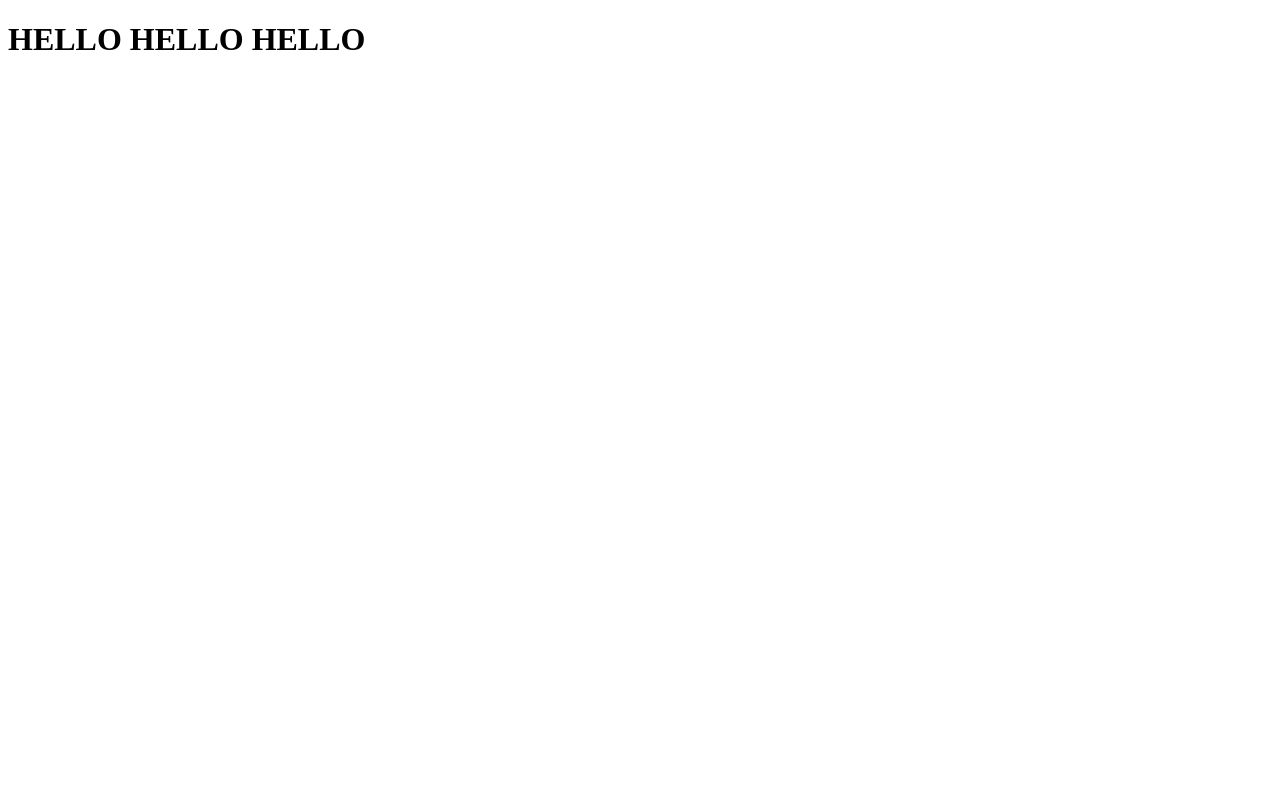
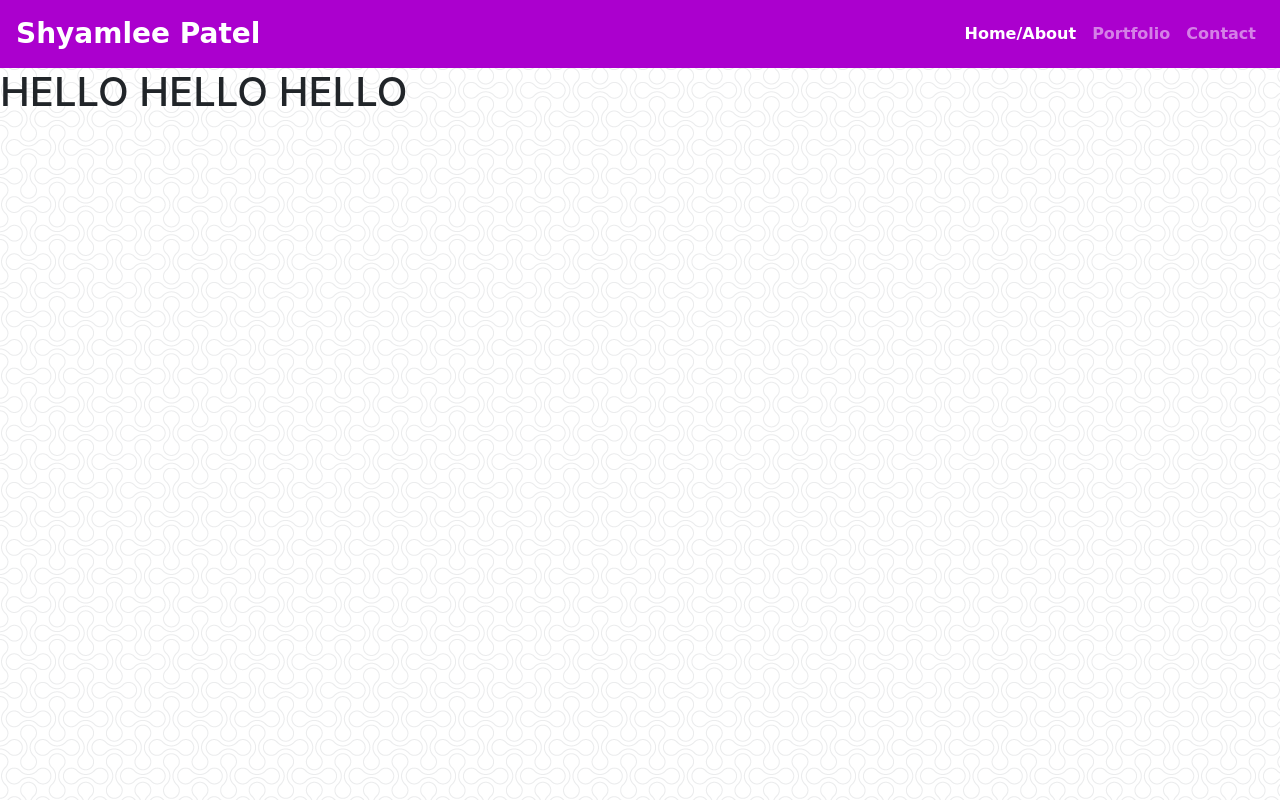
Before and after one commit to shyamleep/homework-two, a plain HTML site: page 02 portfolio.html in a window 1280 px wide. Drawn offline with nearby package versions, Linux system fonts and the light colour scheme; a web font is replaced by a local one.

Commit message:
added header and background to all three html docs

```diff
--- a/02 portfolio.html
+++ b/02 portfolio.html
@@ -1,11 +1,54 @@
 <!DOCTYPE html>
 <html lang="en">
+
 <head>
+    <!-- Required Metatags -->
     <meta charset="UTF-8">
-    <meta name="viewport" content="width=device-width, initial-scale=1.0">
-    <title>!!! Portfolio</title>
-</head>
+    <meta name="viewport" content="width=device-width, initial-scale=1, shrink-to-fit=no">
+
+    <!-- Bootstrap Stylesheet -->
+    <link rel="stylesheet" href="https://stackpath.bootstrapcdn.com/bootstrap/4.5.2/css/bootstrap.min.css"
+        integrity="sha384-JcKb8q3iqJ61gNV9KGb8thSsNjpSL0n8PARn9HuZOnIxN0hoP+VmmDGMN5t9UJ0Z" crossorigin="anonymous">
+
+    <!-- Fonts -->
+    <link href="https://fonts.googleapis.com/css2?family=Delius&display=swap" rel="stylesheet">
+
+    <!-- CSS Stylesheet -->
+    <link rel="stylesheet" href="styles.css">
+
+    <!-- Title -->
+    <title>Shyamlee Patel</title>
+
 <body>
+    <!-- Navbar -->
+    <header>
+        <nav class="navbar navbar-expand-lg navbar-dark" style="background-color: #ab00ce;">
+            <a class="navbar-brand" id="navbar-title" href="/01 index.html">Shyamlee Patel</a>
+            <button class="navbar-toggler" type="button" data-toggle="collapse" data-target="#navbarNavAltMarkup"
+                aria-controls="navbarNavAltMarkup" aria-expanded="false" aria-label="Toggle navigation">
+                <span class="navbar-toggler-icon"></span>
+            </button>
+            <div class="collapse navbar-collapse flex-row-reverse" id="navbarNavAltMarkup">
+                <div class="navbar-nav">
+                    <a class="nav-link active navbar-font" href="/01 index.html">Home/About <span
+                            class="sr-only">(current)</span></a>
+                    <a class="nav-link navbar-font" href="/02 portfolio.html">Portfolio</a>
+                    <a class="nav-link navbar-font" href="/03 contact.html">Contact</a>
+                </div>
+            </div>
+        </nav>
+    </header>
+
+    <div class="bubble"></div>
     <h1> HELLO HELLO HELLO</h1>
+
+
+
+    <!-- Required JS -->
+    <!-- jQuery, Popper.js, and Bootstrap JS -->
+    <script src="https://code.jquery.com/jquery-3.5.1.slim.min.js" integrity="sha384-DfXdz2htPH0lsSSs5nCTpuj/zy4C+OGpamoFVy38MVBnE+IbbVYUew+OrCXaRkfj" crossorigin="anonymous"></script>
+    <script src="https://cdn.jsdelivr.net/npm/popper.js@1.16.1/dist/umd/popper.min.js" integrity="sha384-9/reFTGAW83EW2RDu2S0VKaIzap3H66lZH81PoYlFhbGU+6BZp6G7niu735Sk7lN" crossorigin="anonymous"></script>
+    <script src="https://stackpath.bootstrapcdn.com/bootstrap/4.5.2/js/bootstrap.min.js" integrity="sha384-B4gt1jrGC7Jh4AgTPSdUtOBvfO8shuf57BaghqFfPlYxofvL8/KUEfYiJOMMV+rV" crossorigin="anonymous"></script>
 </body>
+
 </html>
--- a/styles.css
+++ b/styles.css
@@ -0,0 +1,19 @@
+#navbar-title {
+    font-family: 'Delius', cursive;
+    font-weight: 900;
+    font-size: 28px;
+}
+
+.navbar-font {
+    font-family: 'Delius', cursive;
+    font-weight: 900;
+    font-size: 16px;
+}
+
+.bubble {
+    position: fixed;
+    height: 1000px;
+    width: 100%;
+    background-image: url('double-bubble-outline.png');
+    z-index: -1;
+}
```
Also changed, not shown: 01 index.html (+12 -7 lines), 03 contact.html (+54 -0 lines), double-bubble-outline.png (added), 1 other file.
